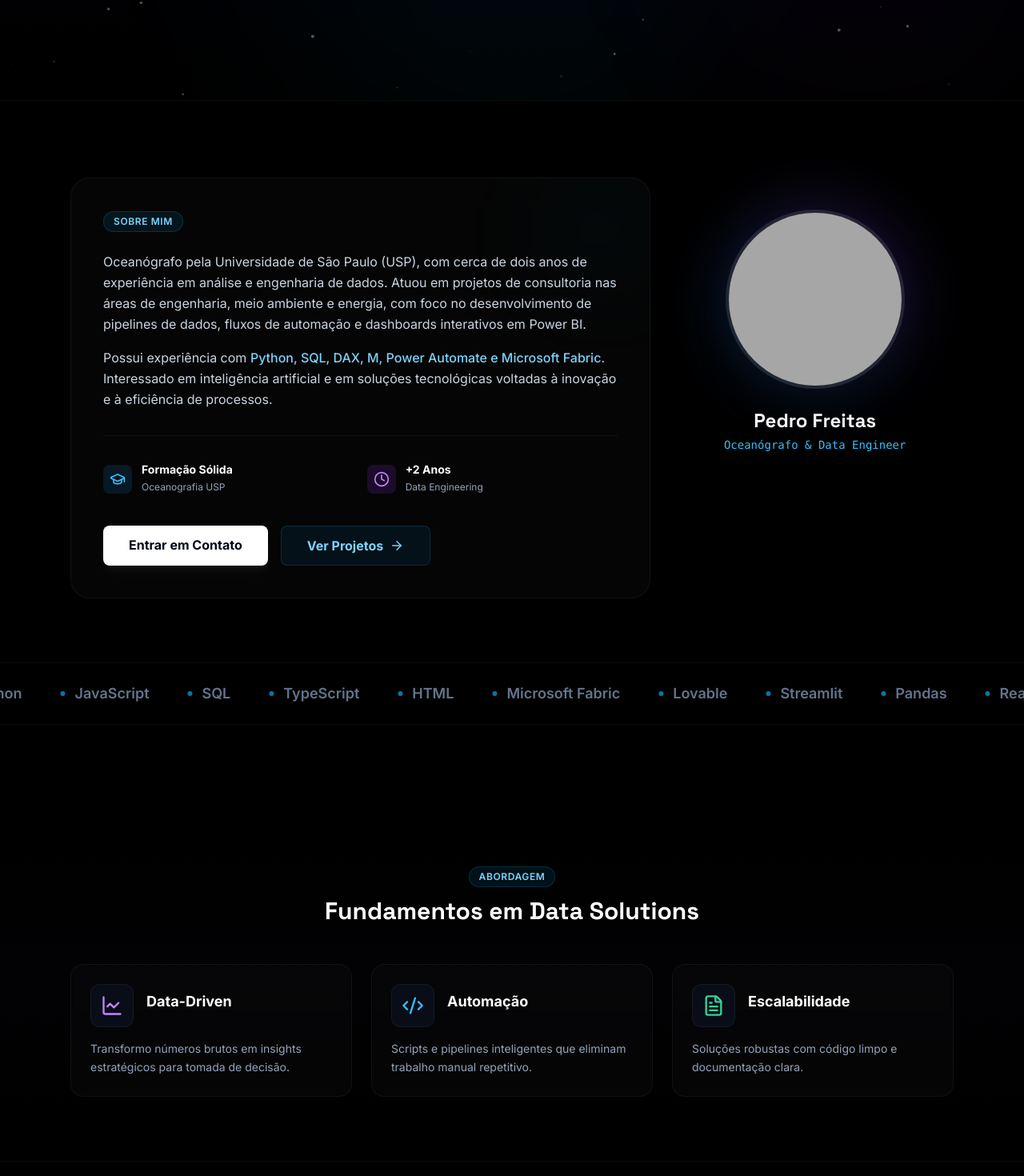
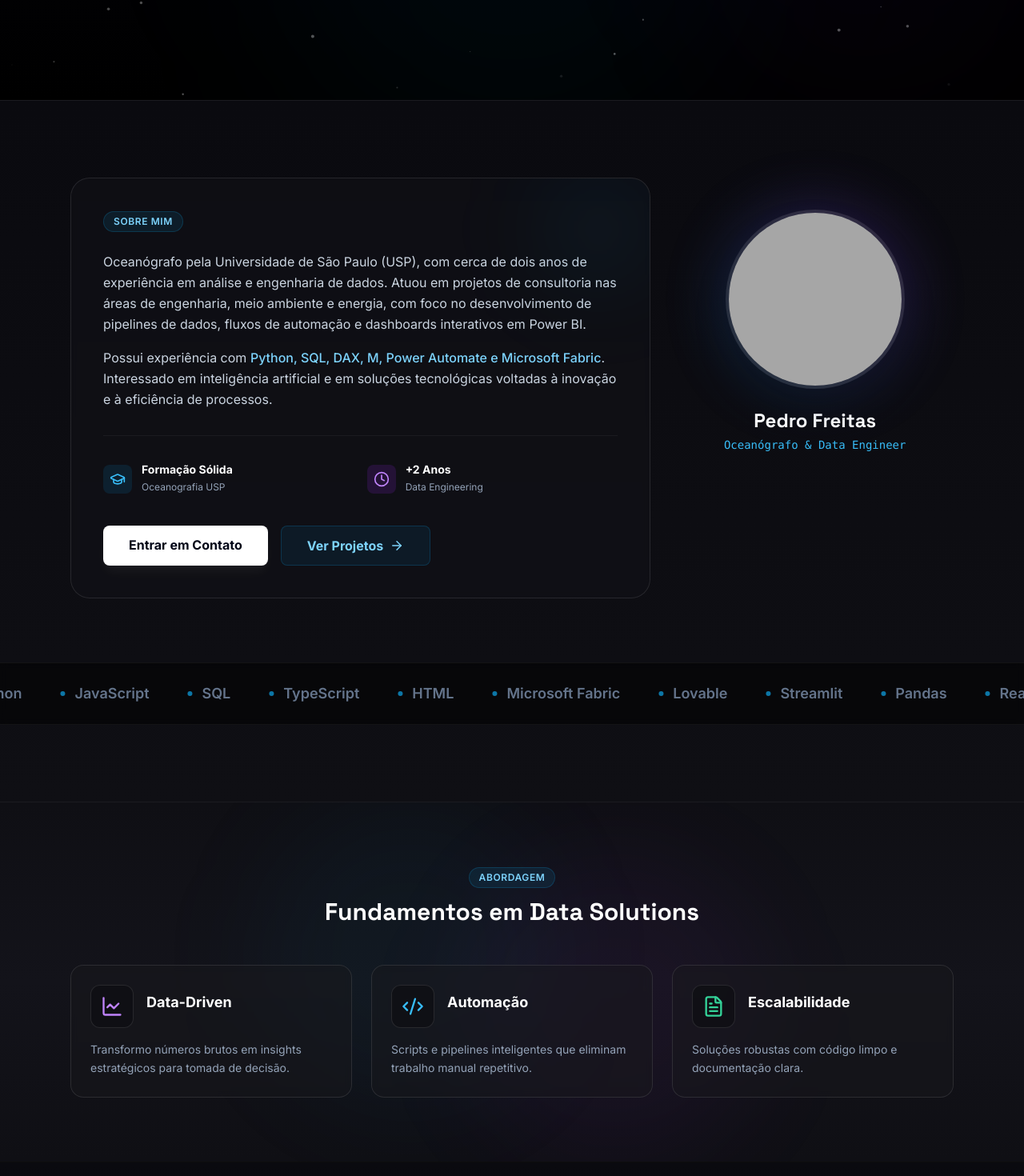
Before and after one commit to Pedrofreitas001/web-app-portfolio, a React (Vite) app: page /#/ in a window 1280 px wide. Shown: the part 675-2145 px from the top of the page at 80% size. Built offline with nearby package versions, Linux system fonts and the light colour scheme; no server answers; grey boxes are pictures that could not be loaded.

Commit message:
style: Apply metallic gray theme to Fundamentals and Contact sections

```diff
--- a/pages/Home.tsx
+++ b/pages/Home.tsx
@@ -52,15 +52,15 @@ const Home: React.FC = () => {
       </section>
 
       {/* 2. ABOUT ME SECTION */}
-      <section className="py-24 bg-black relative overflow-hidden border-t border-white/5">
+      <section className="py-24 bg-gradient-to-b from-[#0a0a0f] to-[#0f0f14] relative overflow-hidden border-t border-white/5">
         <div className="max-w-6xl mx-auto px-6 mb-20">
           <div className="grid md:grid-cols-12 gap-8 items-start">
 
             {/* Left: Content (Span 8 cols) */}
             <div className="md:col-span-8 order-2 md:order-1">
-              <div className="bg-white/[0.02] border border-white/5 backdrop-blur-sm p-8 md:p-10 rounded-3xl relative overflow-hidden">
+              <div className="bg-[#131318]/50 border border-white/10 backdrop-blur-sm p-8 md:p-10 rounded-3xl relative overflow-hidden">
                 {/* Decoration */}
-                <div className="absolute top-0 right-0 w-32 h-32 bg-brand-500/5 rounded-full blur-3xl pointer-events-none"></div>
+                <div className="absolute top-0 right-0 w-32 h-32 bg-brand-500/10 rounded-full blur-3xl pointer-events-none"></div>
 
                 <div className="mb-6">
                   <span className="inline-block px-3 py-1 rounded-full bg-brand-500/10 border border-brand-500/20 text-brand-300 text-xs font-semibold uppercase tracking-wider">
@@ -149,10 +149,10 @@ const Home: React.FC = () => {
       </section>
 
       {/* 3. FUNDAMENTALS SECTION */}
-      <section className="py-20 bg-gradient-to-b from-black via-[#020204] to-black relative overflow-hidden">
+      <section className="py-20 bg-gradient-to-b from-[#0f0f14] via-[#13131a] to-[#0f0f14] relative overflow-hidden border-t border-white/5">
         {/* Background decoration */}
-        <div className="absolute top-0 left-1/4 w-96 h-96 bg-brand-600/3 rounded-full blur-3xl"></div>
-        <div className="absolute bottom-0 right-1/4 w-96 h-96 bg-purple-600/3 rounded-full blur-3xl"></div>
+        <div className="absolute top-0 left-1/4 w-96 h-96 bg-brand-600/5 rounded-full blur-3xl"></div>
+        <div className="absolute bottom-0 right-1/4 w-96 h-96 bg-purple-600/5 rounded-full blur-3xl"></div>
 
         <div className="max-w-6xl mx-auto px-6 relative z-10">
           <div className="text-center mb-12">
@@ -185,7 +185,7 @@ const Home: React.FC = () => {
       </section>
 
       {/* Contact Section Placeholder */}
-      <section id="contact" className="py-24 bg-black border-t border-white/5">
+      <section id="contact" className="py-24 bg-gradient-to-b from-[#0a0a0f] to-black border-t border-white/5">
          <div className="max-w-3xl mx-auto px-6 text-center">
             <h2 className="text-3xl font-bold font-display text-white mb-8">Vamos trabalhar juntos?</h2>
             <form className="space-y-4 text-left glass-panel p-8 rounded-2xl">
@@ -214,9 +214,9 @@ const Home: React.FC = () => {
 };
 
 const FundamentalCard: React.FC<{ icon: React.ReactNode; title: string; text: string }> = ({ icon, title, text }) => (
-  <div className="group relative bg-white/[0.02] backdrop-blur-sm border border-white/5 rounded-2xl p-6 hover:bg-white/[0.05] hover:border-brand-500/30 transition-all duration-300">
+  <div className="group relative bg-[#18181d]/50 backdrop-blur-sm border border-white/10 rounded-2xl p-6 hover:bg-[#1a1a20]/70 hover:border-brand-500/30 transition-all duration-300">
     <div className="flex items-start gap-4 mb-4">
-      <div className="p-3 bg-dark-900/50 rounded-xl border border-white/5 group-hover:border-brand-500/20 group-hover:bg-dark-900/80 transition-all">
+      <div className="p-3 bg-[#0f0f14]/80 rounded-xl border border-white/10 group-hover:border-brand-500/20 group-hover:bg-[#0a0a0f] transition-all">
         {icon}
       </div>
       <h3 className="text-lg font-bold text-white mt-2">{title}</h3>
```
